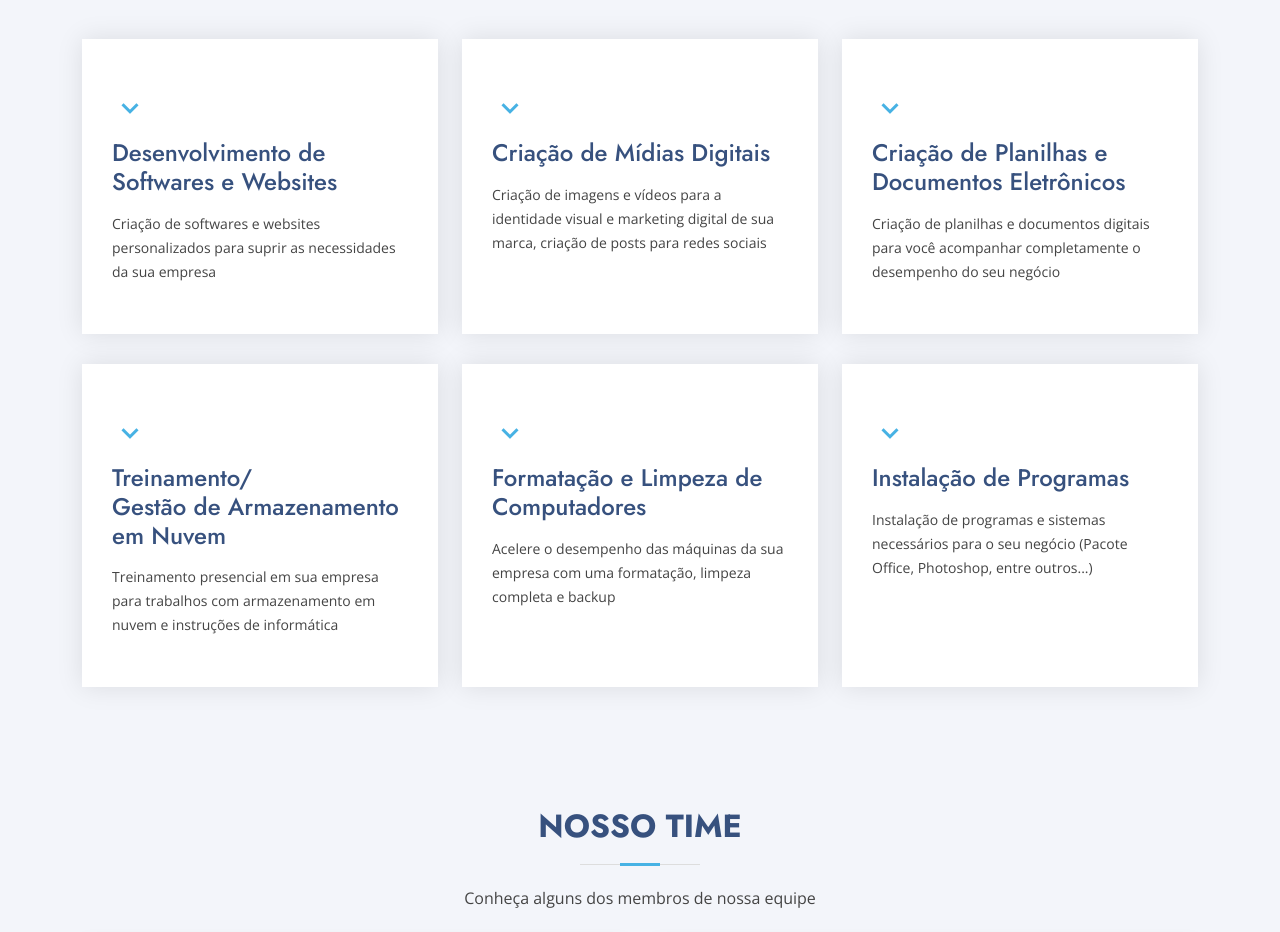
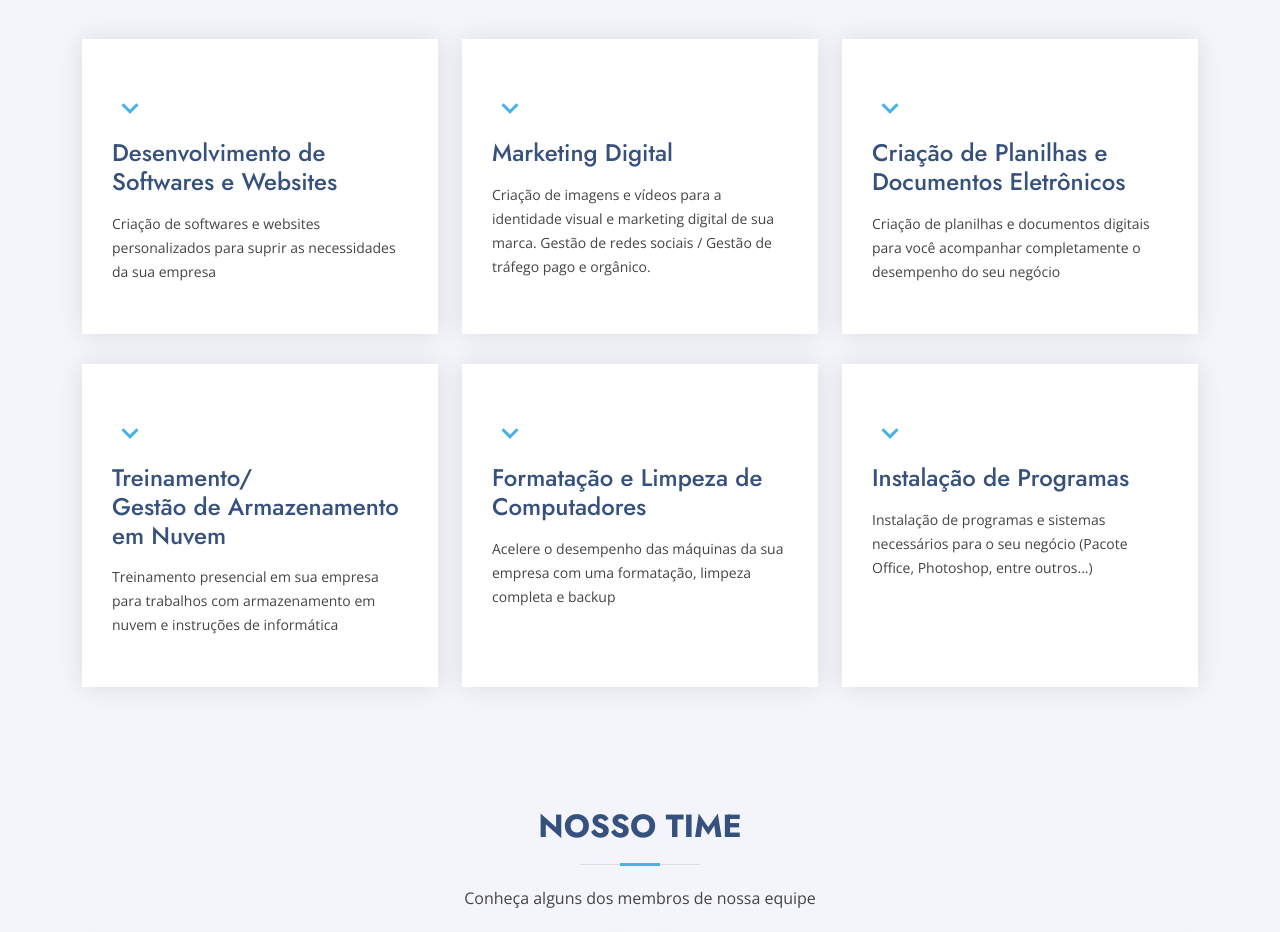
Before and after one commit to rafaelmings/mogismartech, a plain HTML site: page index.html in a window 1280 px wide. Shown: the part 2100-3032 px from the top of the page. Drawn offline with nearby package versions, Linux system fonts and the light colour scheme.

Commit message:
Alteração descrição serviço de marketing

```diff
--- a/index.html
+++ b/index.html
@@ -219,8 +219,8 @@
           <div class="col-xl-4 col-md-4 d-flex align-items-stretch mt-4 mt-md-0" data-aos="zoom-in" data-aos-delay="200">
             <div class="icon-box">
               <div class="icon" id="instalacao"><i class="bx bx-chevron-down"></i></div>
-              <h4><a>Criação de Mídias Digitais</a></h4>
-              <p>Criação de imagens e vídeos para a identidade visual e marketing digital de sua marca, criação de posts para redes sociais</p>
+              <h4><a>Marketing Digital</a></h4>
+              <p>Criação de imagens e vídeos para a identidade visual e marketing digital de sua marca. Gestão de redes sociais / Gestão de tráfego pago e orgânico.</p>
             </div>
           </div>
 
```
